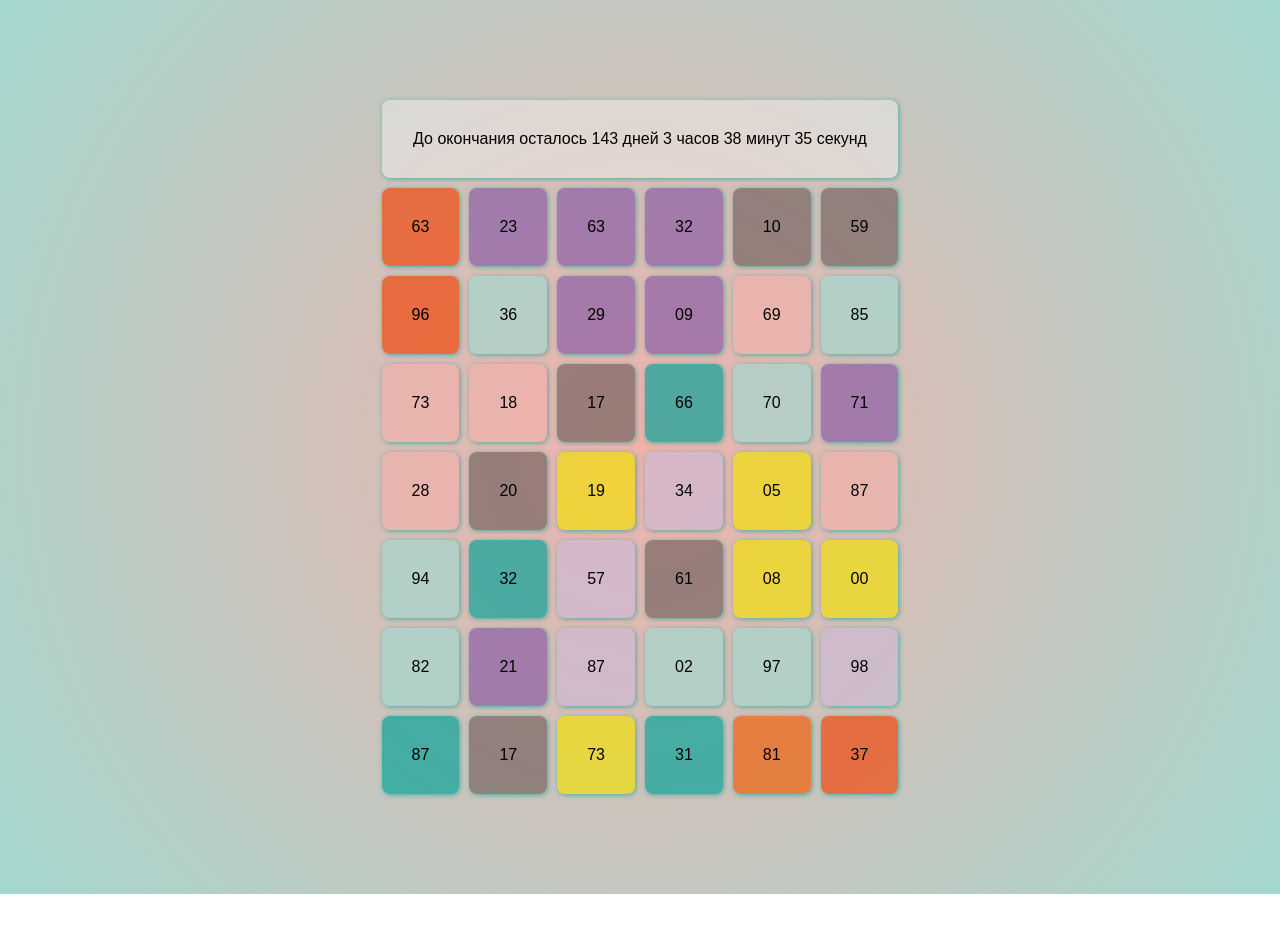
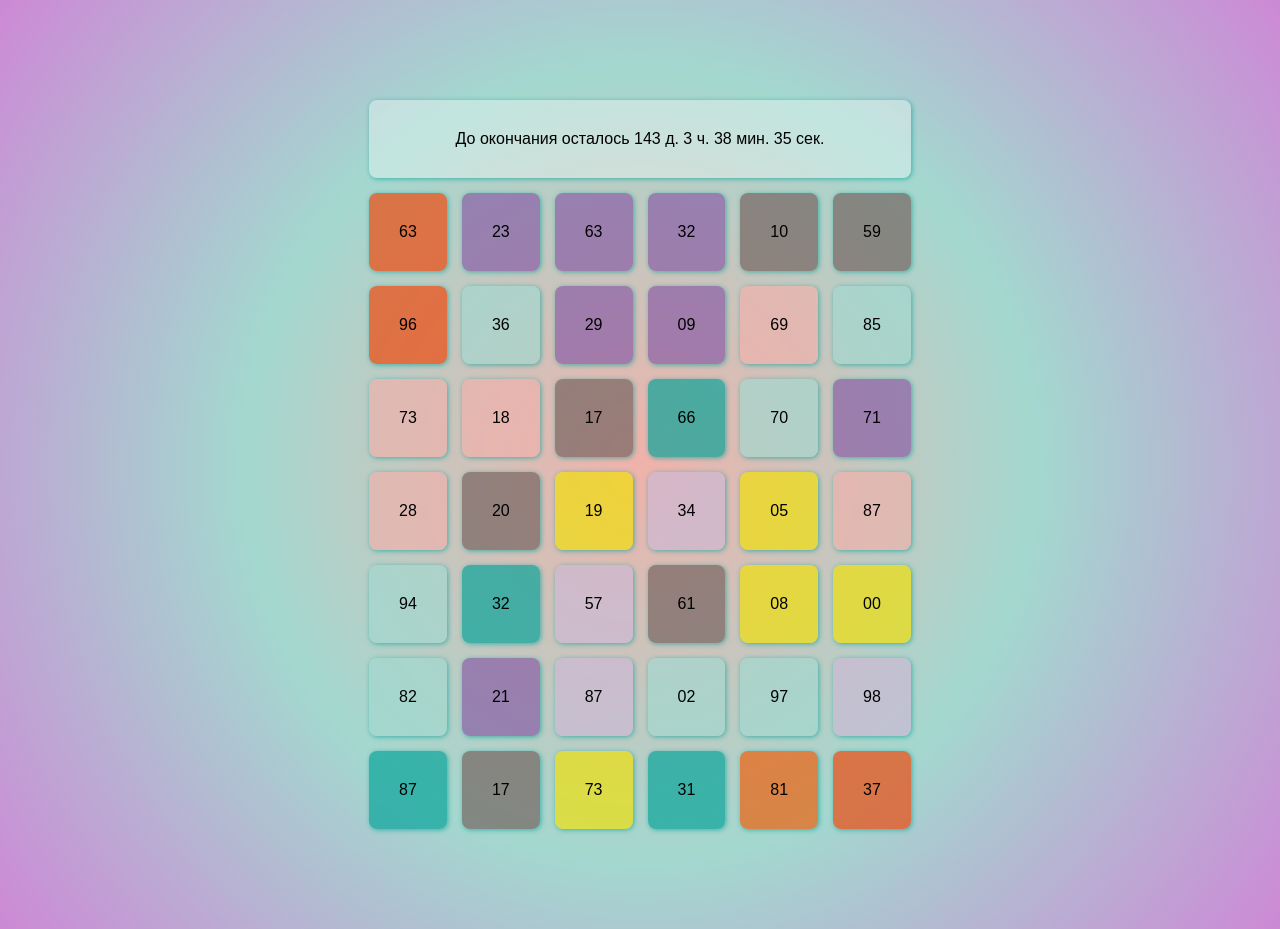
Before and after one commit to Found377/js-fun, a plain HTML site: page index.html in a window 1280 px wide. Before the commit the page ends 894 px from the top, so only its background shows below. Drawn offline with Linux system fonts and the light colour scheme.

Commit message:
final commit

```diff
--- a/index.html
+++ b/index.html
@@ -1,10 +1,11 @@
+<!-- https://color.adobe.com/create -->
 <!DOCTYPE html>
 <html lang="en">
   <head>
     <meta charset="UTF-8" />
     <meta name="viewport" content="width=device-width, initial-scale=1.0" />
     <link rel="stylesheet" href="style.css" />
-    <title>Document</title>
+    <title>Js for fun</title>
   </head>
   <body>
     <div class="box"></div>
--- a/script.js
+++ b/script.js
@@ -29,11 +29,11 @@ while (n--) {
 
 const box = document.querySelector(".box");
 box.innerHTML = '<div class="card"></div>';
-
 for (let val of data) {
-  box.innerHTML += `<div class="card" style="background-color: ${
-    colors[getNumber(colors.length - 1)]
-  }">${optimizeNumber(val)}</div>`;
+  box.innerHTML += `<div
+        class="card"
+        style="background-color: ${colors[getNumber(colors.length - 1)]}"
+    >${optimizeNumber(val)}</div>`;
 }
 
 function showTime(day = new Date(2023, 1, 7, 23)) {
@@ -46,9 +46,9 @@ function showTime(day = new Date(2023, 1, 7, 23)) {
   m -= h * 60;
   d = Math.floor(h / 24);
   h -= d * 24;
-  return `${d} дней ${h} часов ${m} минут ${s} секунд`;
+  return `${d} д. ${h} ч. ${m} мин. ${s} сек.`;
 }
-
+box.firstElementChild.innerText = `До окончания осталось ${showTime()}`;
 setInterval(function () {
   box.firstElementChild.innerText = `До окончания осталось ${showTime()}`;
 }, 1000);
--- a/style.css
+++ b/style.css
@@ -9,12 +9,12 @@ body {
   box-sizing: border-box;
   display: grid;
   grid-template-columns: repeat(6, auto);
-  gap: 10px;
+  gap: 15px;
   justify-content: center;
   align-items: center;
   flex-wrap: wrap;
   align-content: center;
-  background-image: radial-gradient(circle, #f0b2ab, #a3d8cf);
+  background-image: radial-gradient(circle, #f0b2ab, #a3d8cf, #cd89d6);
 }
 
 .card {
@@ -27,8 +27,9 @@ body {
   box-shadow: 1px 1px 5px #02a298aa;
   transition-property: transform, box-shadow;
   transition-duration: 0.5s;
-  background: #fff5;
+  background-color: #fff5;
 }
+
 .card:hover {
   transform: scale(1.02, 1.02);
   box-shadow: 1px 1px 5px #02a298aa, 1px 1px 15px #02a298aa;
```
